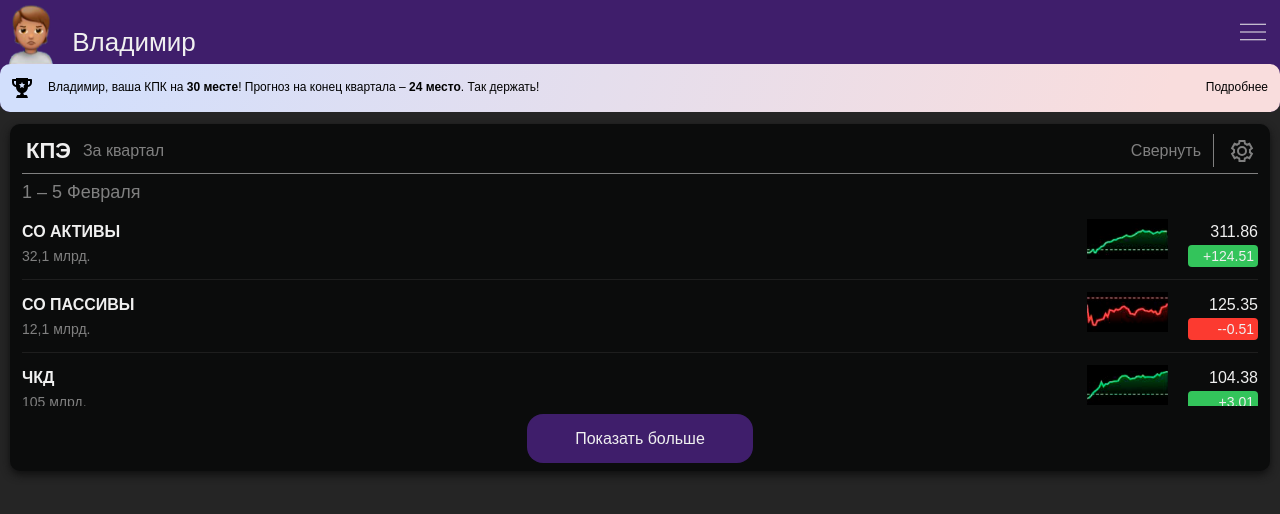
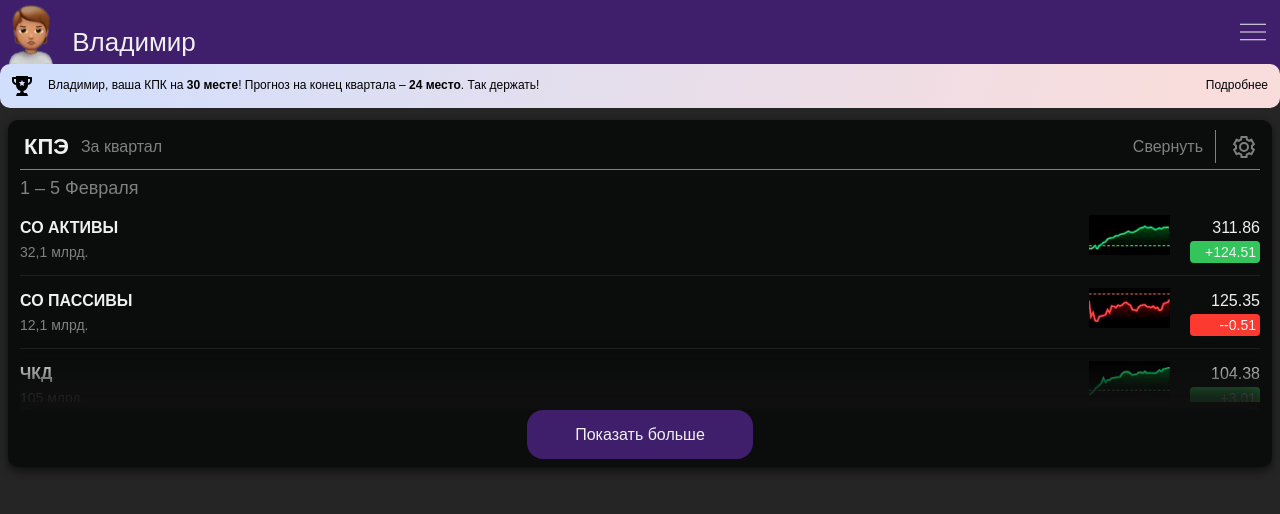
Before and after one commit to truefeelz/mobile-rkpk, a React (Create React App) app: page / in a window 1280 px wide. Shown: the top 514 px of the page. Built offline with nearby package versions, Linux system fonts and the light colour scheme.

Commit message:
Добавит тень сверху футера кнопки и поправит паддинги

```diff
--- a/src/pages/components/Card/Card.module.css
+++ b/src/pages/components/Card/Card.module.css
@@ -1,7 +1,7 @@
 .container {
     border-radius: 10px;
     padding: 4px 12px 8px 12px;
-    margin: 12px 10px;
+    margin: 12px 8px;
     background: #0b0c0c;
     box-shadow: 0px 4px 8px rgb(16 16 16), 0px 1px 3px rgb(29 37 50 / 7%);
 }
@@ -72,7 +72,12 @@
 .footer {
     display: flex;
     justify-content: center;
-    margin-top: 8px;
+    margin: 8px -20px 0;
+}
+
+.footerCollapsed {
+    composes: footer;
+    box-shadow: 0px -32px 32px 0px rgb(16 16 16), 0px -1px 3px rgb(29 37 50 / 7%);
 }
 
 .footerButton {
--- a/src/pages/components/Card/Card.tsx
+++ b/src/pages/components/Card/Card.tsx
@@ -45,7 +45,7 @@ export const Card: React.FC<IProps> = (props) => {
             </div>
             <div className={minimize ? classes.contentAndFooterMinimized : classes.contentAndFooter}>
                 <div className={expend ? classes.contentExpanded : classes.content}>{children}</div>
-                <div className={classes.footer}>
+                <div className={expend ? classes.footer : classes.footerCollapsed}>
                     <div
                         className={classes.footerButton}
                         onClick={() => setExpend(!expend)}
--- a/src/pages/components/Header/components/InfoBlock/InfoBlock.module.css
+++ b/src/pages/components/Header/components/InfoBlock/InfoBlock.module.css
@@ -7,7 +7,7 @@
     display: flex;
     align-items: center;
     justify-content: space-between;
-    padding: 14px 12px;
+    padding: 12px 12px;
     color: #000000;
     font-size: 12px;
 }
```
